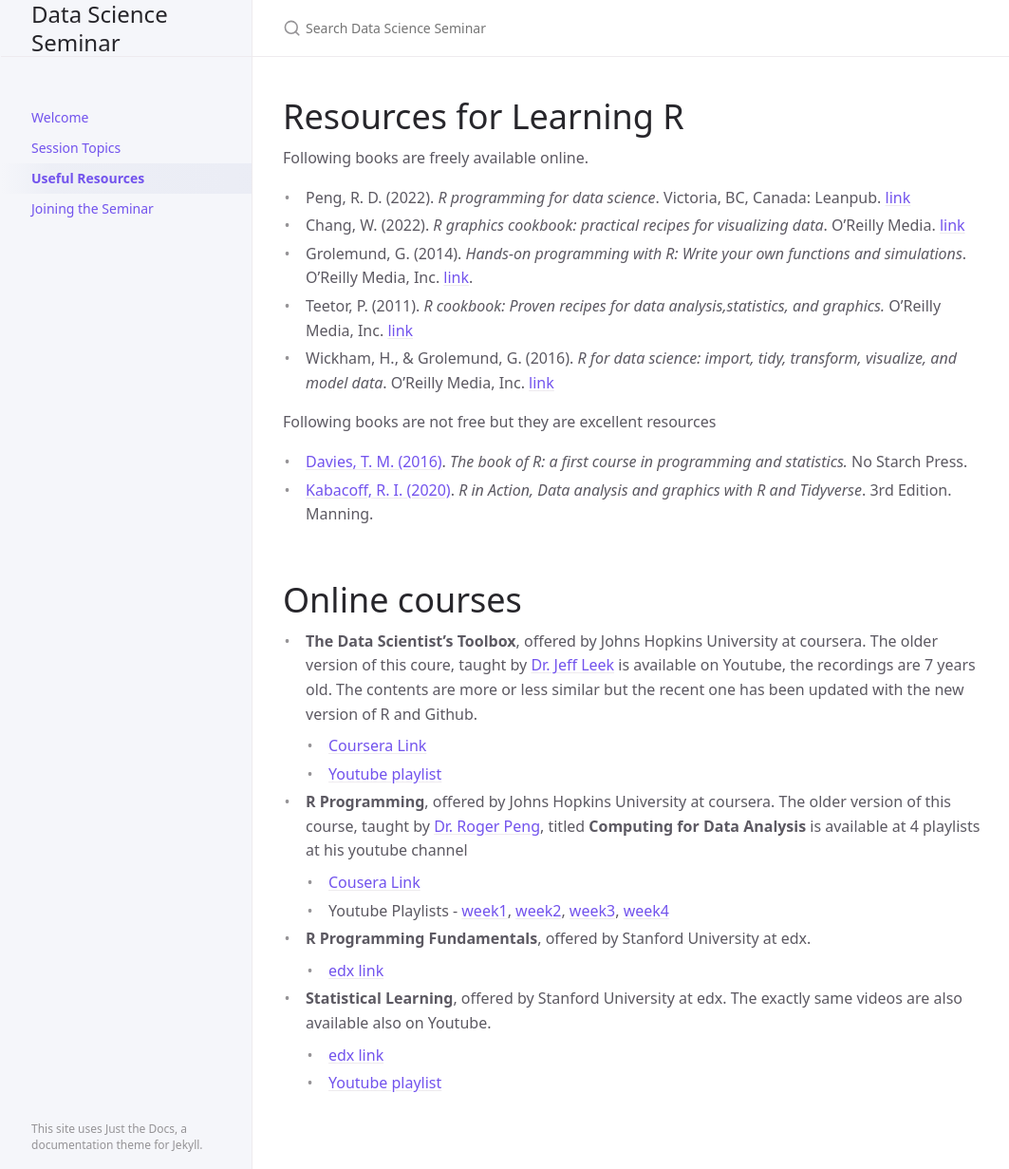
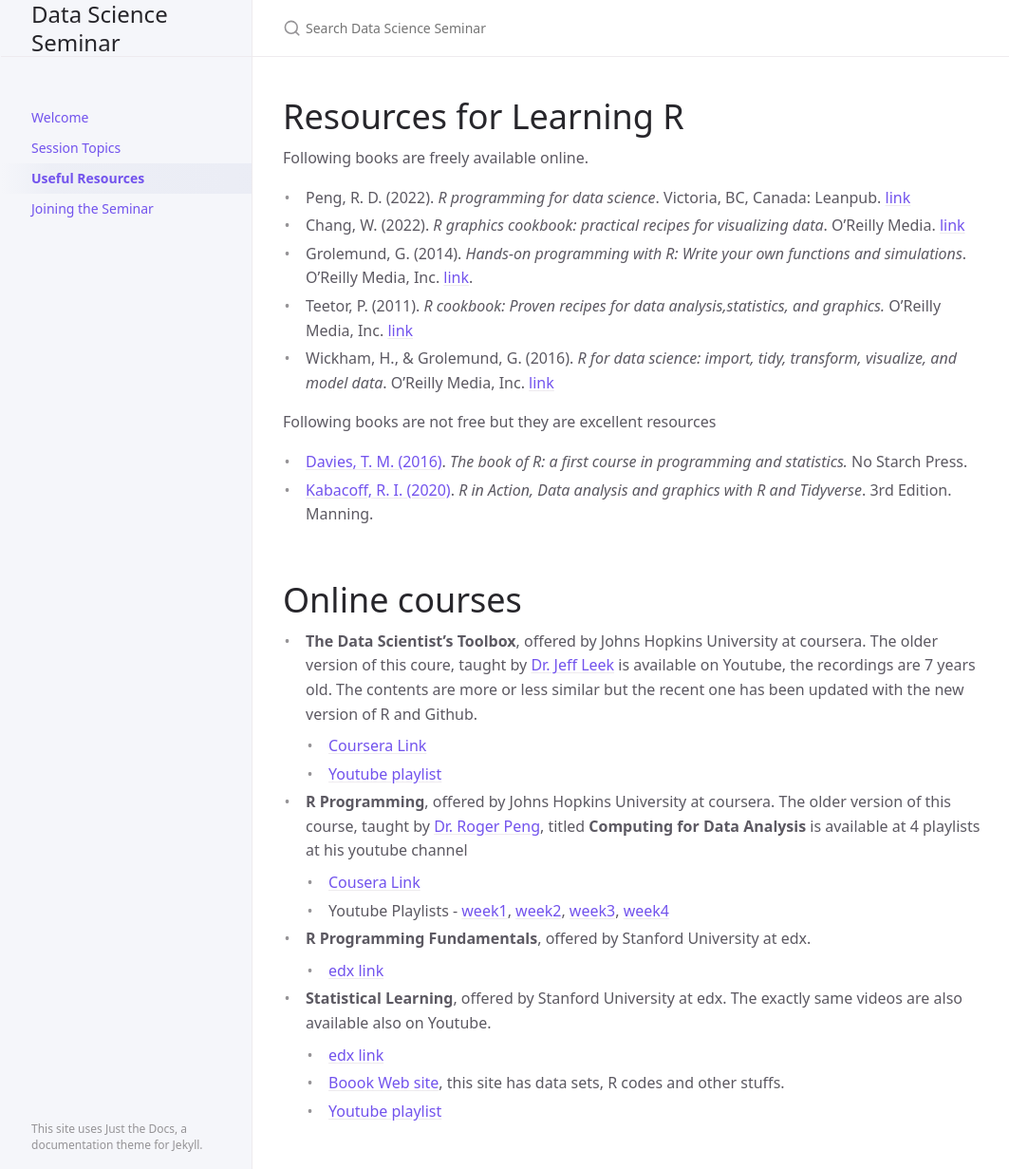
Before and after one commit to STHossain/datagroup, a Jekyll site: the page built from docs/Useful_Resources.md, in a window 1280 px wide and 1231 px high. Shown: the whole window at 95% size, without its empty margins (106-1169 px from the left). Built offline with Jekyll 4.4.1, drawn with Linux system fonts in a browser that asks for light colours.

Commit message:
added ISLR book site

```diff
--- a/docs/Useful_Resources.md
+++ b/docs/Useful_Resources.md
@@ -32,4 +32,5 @@ Following books are not free but they are excellent resources
     * [edx link](https://learning.edx.org/course/course-v1:StanfordOnline+XFDS112+2T2020/home)
 * **Statistical Learning**, offered by Stanford University at edx. The exactly same videos are also available also on Youtube.
   * [edx link](https://www.edx.org/course/statistical-learning)
+  * [Boook Web site](https://www.statlearning.com/resources-second-edition), this site has data sets, R codes and other stuffs.
   * [Youtube playlist](https://www.youtube.com/playlist?list=PLoROMvodv4rOzrYsAxzQyHb8n_RWNuS1e)
```
